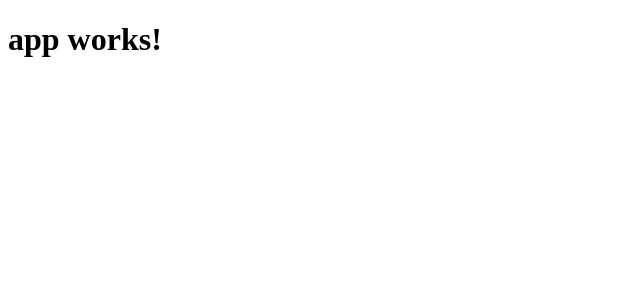
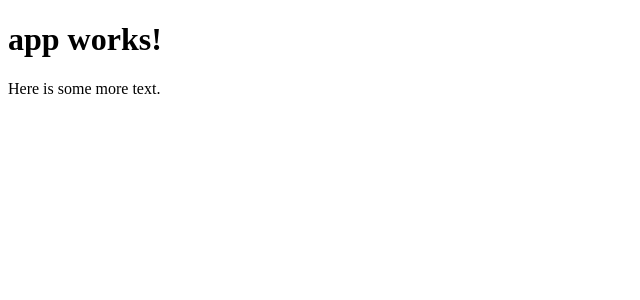
Before and after one commit to bbgroesbeck/RecipeApp, an Angular app in the folder recipe/: page / in a window 1280 px wide. Shown: the top 300 px of the page, without its empty margins (0-640 px from the left). Built offline with nearby package versions, Linux system fonts and the light colour scheme.

Commit message:
This is a test
This is a test

```diff
--- a/recipe/src/app/app.component.html
+++ b/recipe/src/app/app.component.html
@@ -1,3 +1,4 @@
 <h1>
   {{title}}
 </h1>
+<p>Here is some more text.</p>
```
